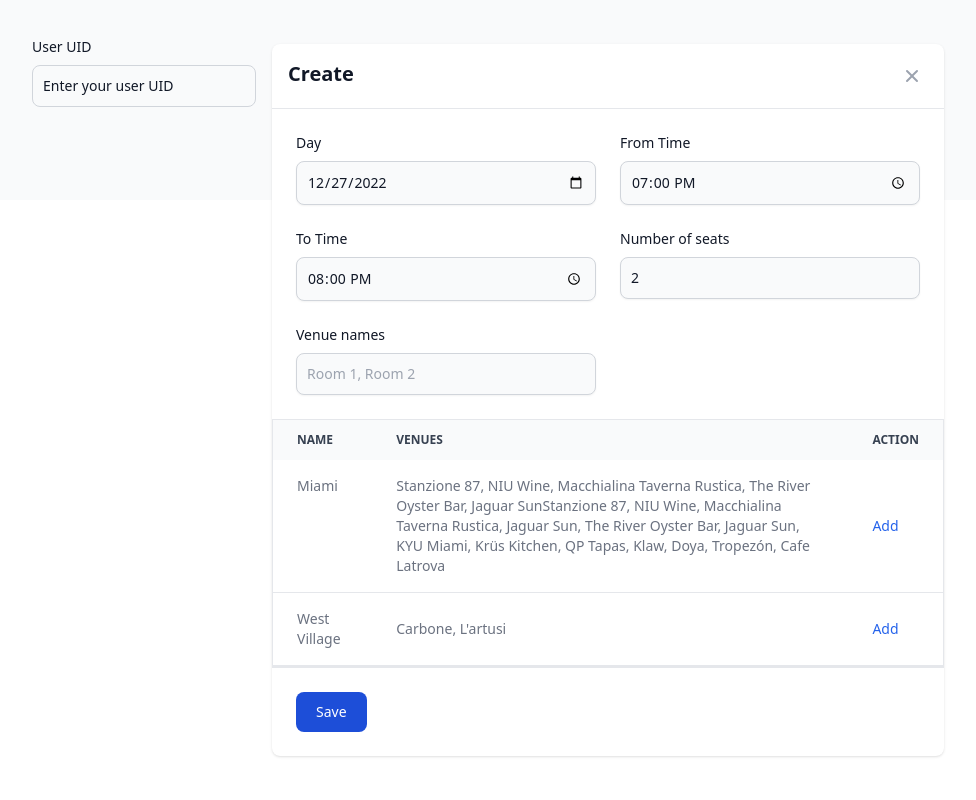
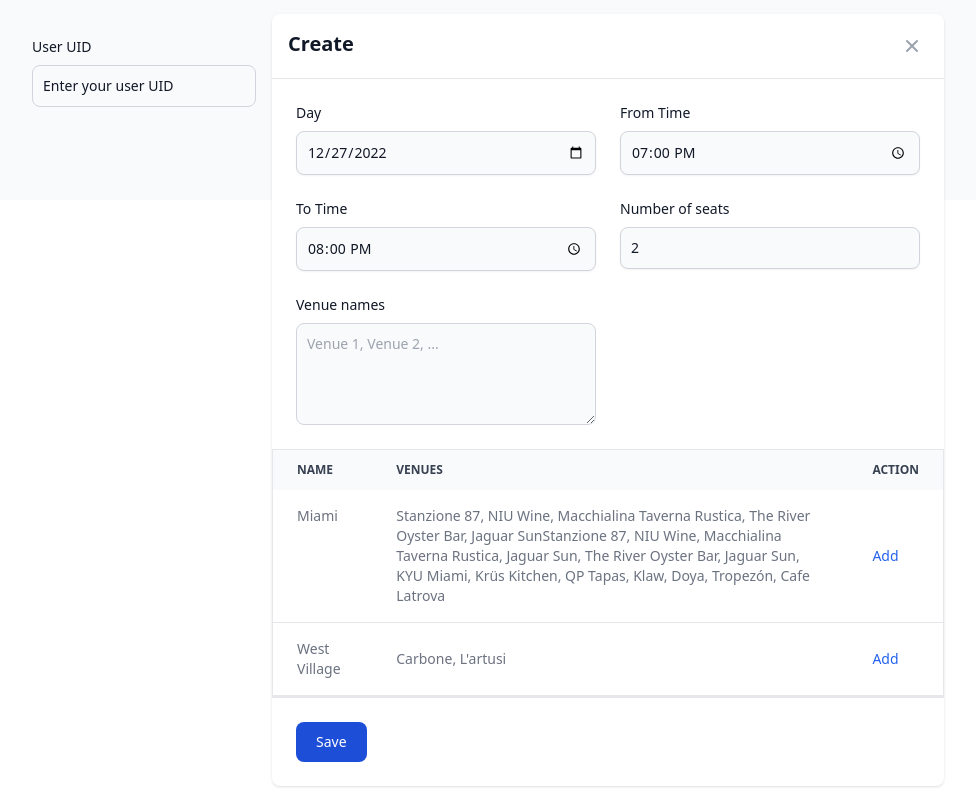
Before and after one commit to itaicoffee/night-web, a React (Vite) app: page / in a window 1280 px wide. Both pictures are taken after a click on the button "New". Shown: the whole page, without its empty margins (32-1008 px from the left). Built offline with nearby package versions, Linux system fonts and the light colour scheme.

Commit message:
Add summarize list functionality

```diff
--- a/src/EntryEditModal.tsx
+++ b/src/EntryEditModal.tsx
@@ -91,13 +91,13 @@
       newVenueNames = mutatingEntry.venueNames
         .concat(deck.venueNames);
     }
-    // // 1. trim whitespace
-    // // 2. remove empty strings
-    // // 3. remove duplicates
-    // newVenueNames = newVenueNames
-    //   .map((name) => name.trim())
-    //   .filter((name) => name.length > 0)
-    //   .filter((name, index, self) => self.indexOf(name) === index);
+    // 1. trim whitespace
+    // 2. remove empty strings
+    // 3. remove duplicates
+    newVenueNames = newVenueNames
+      .map((name) => name.trim())
+      .filter((name) => name.length > 0)
+      .filter((name, index, self) => self.indexOf(name) === index);
     const newMutatingEntry: Entry = {
       uid: mutatingEntry.uid,
       userUid: mutatingEntry.userUid,
@@ -162,8 +162,11 @@
               {/* "Venue names", placeholder: "Room 1, Room 2" */}
               <div className="col-span-6 sm:col-span-3">
                 <label htmlFor="venue-names" className="block mb-2 text-sm font-medium text-gray-900 dark:text-white">Venue names</label>
-                <input
-                  type="text" name="venue-names" id="venue-names" className="shadow-sm bg-gray-50 border border-gray-300 text-gray-900 text-sm rounded-lg focus:ring-blue-600 focus:border-blue-600 block w-full p-2.5 dark:bg-gray-600 dark:border-gray-500 dark:placeholder-gray-400 dark:text-white dark:focus:ring-blue-500 dark:focus:border-blue-500" placeholder="Room 1, Room 2" required
+                <textarea
+                  id="message"
+                  rows={4}
+                  className="block p-2.5 w-full text-sm text-gray-900 bg-gray-50 rounded-lg border border-gray-300 focus:ring-blue-500 focus:border-blue-500 dark:bg-gray-700 dark:border-gray-600 dark:placeholder-gray-400 dark:text-white dark:focus:ring-blue-500 dark:focus:border-blue-500"
+                  placeholder="Venue 1, Venue 2, ..."
                   value={mutatingEntry.venueNames.join(", ")}
                   onChange={(e) => setMutatingEntry({ ...mutatingEntry, venueNames: e.target.value.split(", ") })} />
               </div>
--- a/src/EntryTable.tsx
+++ b/src/EntryTable.tsx
@@ -1,7 +1,7 @@
 import * as React from 'react';
 import { Badge } from './Badge';
 import { Entry } from "./Entry";
-import { dayOfWeek } from './Utils';
+import { dayOfWeek, summarizeList } from './Utils';
 
 export function EntryTable(props: {
   entries: Entry[];
@@ -64,7 +64,7 @@
               </td>
               <td className="py-4 px-6">
                 {/* Join the venueNames array into a string separated by commas */}
-                {entry.venueNames.join(', ')}
+                {summarizeList(entry.venueNames, 4)}
               </td>
               <td className="py-4 px-6">
                 <a
--- a/src/Utils.tsx
+++ b/src/Utils.tsx
@@ -51,3 +51,15 @@
     urlParams.set(key, value);
     window.history.replaceState({}, "", `${window.location.pathname}?${urlParams.toString()}`);
 };
+
+// Shorten a list of strings to a maximum length
+// >>> shortenList(["a", "b", "c", "d", "e"], 3)
+// "a, b, c, and 2 more..."
+export const summarizeList = (list: string[], maxLength: number) => {
+    if (list.length <= maxLength) {
+        return list.join(", ");
+    }
+    const shortenedList = list.slice(0, maxLength);
+    const more = list.length - maxLength;
+    return `${shortenedList.join(", ")}, and ${more} more…`;
+};
```
